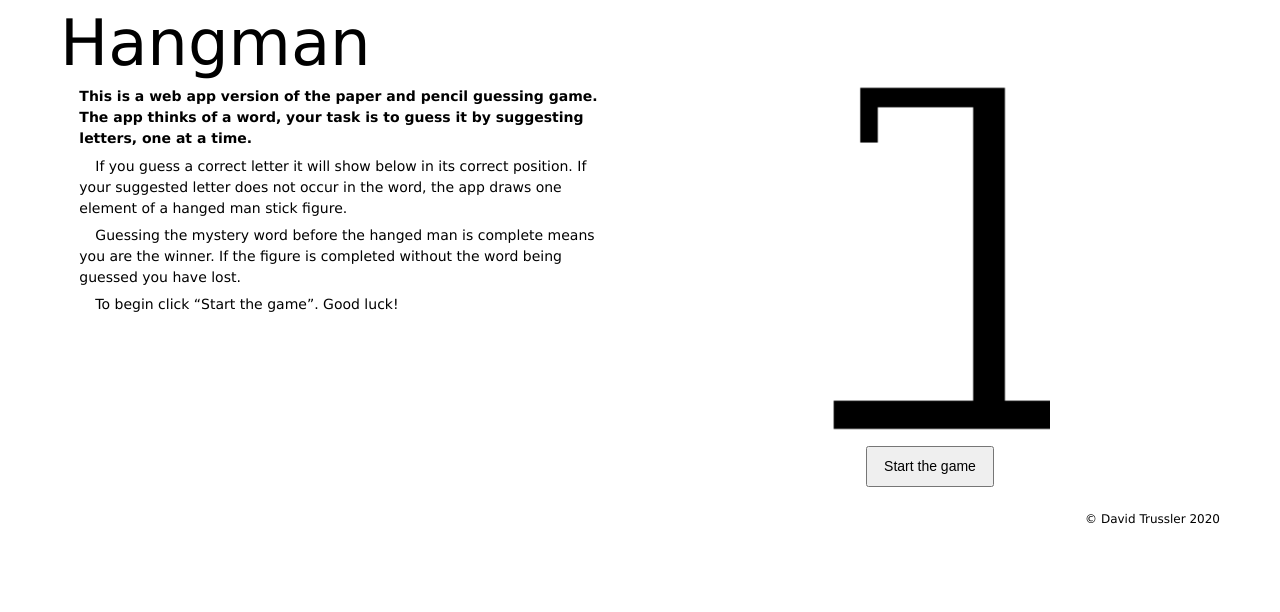
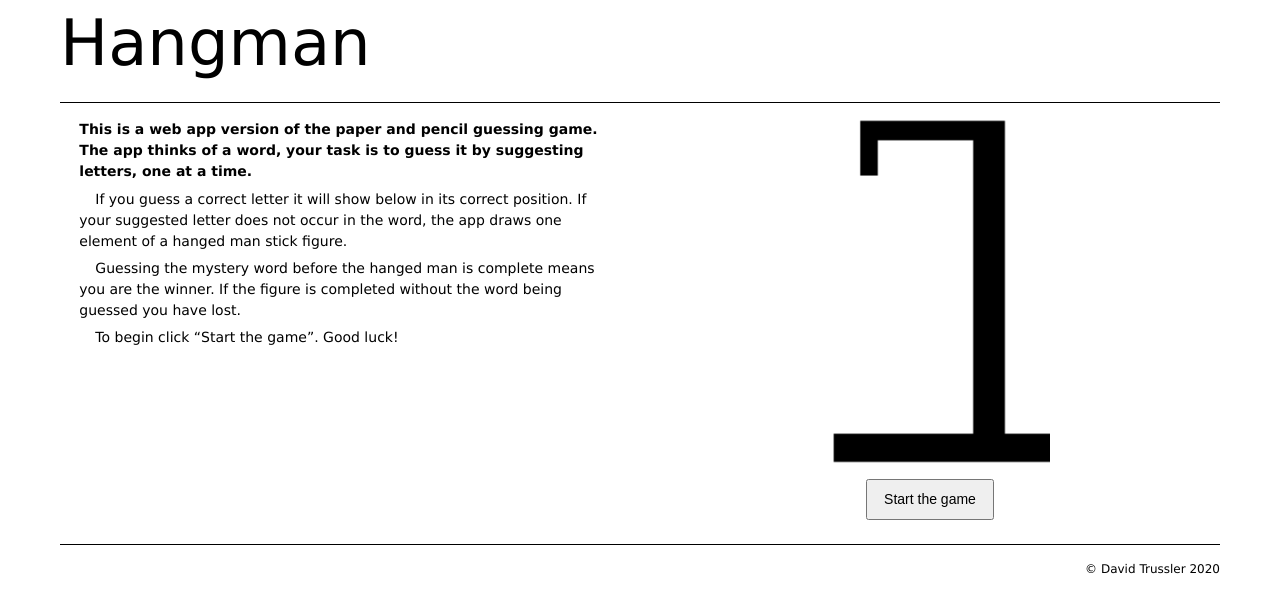
Before and after one commit to davidtrussler/hangman, a React (Create React App) app: page / in a window 1280 px wide. Shown: the top 612 px of the page. Built offline with nearby package versions, Linux system fonts and the light colour scheme.

Commit message:
Updates responsive styles

```diff
--- a/stylesheets/_footer.scss
+++ b/stylesheets/_footer.scss
@@ -2,11 +2,17 @@ footer {}
 
 .footer__inner {
 	@include column(12);
+
+	margin-top: 1rem;
+
+	@include respond-to(600px) {
+		border-top: solid 1px;
+		padding-top: 1rem;
+	}
 }
 
 .footer__credit {
 	float: right;
 	font-size: 0.75rem;
 	line-height: 1rem;
-	margin-top: 1rem;
 }
--- a/stylesheets/_header.scss
+++ b/stylesheets/_header.scss
@@ -4,4 +4,11 @@ header {
 
 .header__inner {
 	@include column(12);
+
+	margin-bottom: 1rem;
+
+	@include respond-to(600px) {
+		border-bottom: solid 1px;
+		padding-bottom: 1rem;
+	}
 }
--- a/stylesheets/_main.scss
+++ b/stylesheets/_main.scss
@@ -32,6 +32,11 @@ main {
 		}
 	}
 
+	.btn--start {
+		display: block;
+		margin: 0 auto;
+	}
+
 	@include respond-to(600px) {
 		.intro,
 		.game {
@@ -41,10 +46,5 @@ main {
 		.img-container {
 			margin-top: 0;
 		}
-
-		.btn--start {
-			display: block;
-			margin: 0 auto;
-		}
 	}
 }
```
